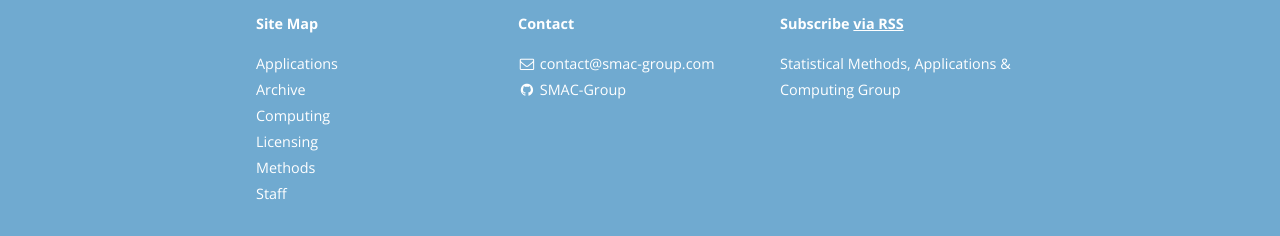
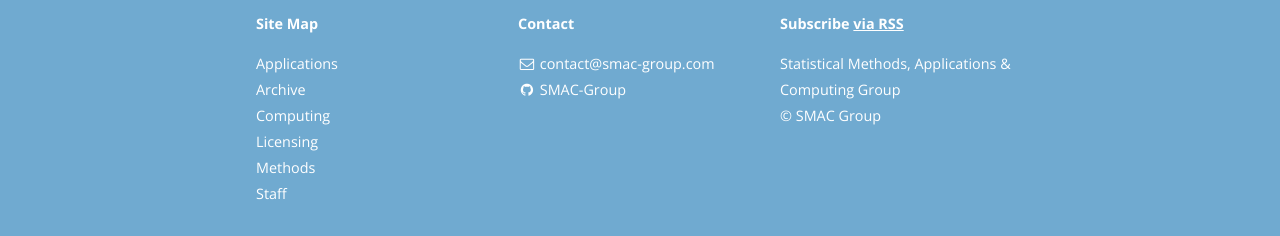
Before and after one commit to SMAC-Group/smac-group.github.io, a Jekyll site: the page built from index.html, in a window 1280 px wide. Shown: the part 1132-1368 px from the top of the page. Built offline with Jekyll 4.4.1, drawn with Linux system fonts in a browser that asks for light colours; nearby versions of some CDN libraries; the list of posts is cut into pages by our own code; a style sheet for code colours, icons or effects is not loaded.

Commit message:
Copyright

```diff
--- a/_includes/footer.html
+++ b/_includes/footer.html
@@ -43,7 +43,8 @@
 
     <div class="site-signature">
     	<p class="rss-subscribe text"><strong>Subscribe <a href="{{ "feed.xml" | prepend: site.baseurl }}">via RSS</a></strong></p>
-      <p class="text">{{ site.description }}</p>
+      <p class="text">{{ site.description }} <br />
+	  &copy; {{ site.title }}</p>
     </div>
 
   </div>
```
